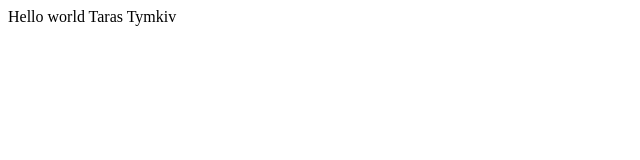
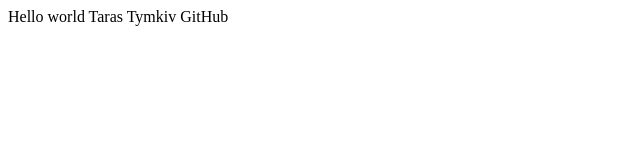
Before and after one commit to TarasProject/testExportGitHub, a plain HTML site: page index.html in a window 1280 px wide. Shown: the full height of the page, 0-640 px from the left. Drawn offline with Linux system fonts and the light colour scheme.

Commit message:
Update index.html on github

```diff
--- a/index.html
+++ b/index.html
@@ -11,6 +11,7 @@
 <body>
   Hello world
   Taras Tymkiv
+  GitHub
   <script src="script.js"></script>
 
   <!--
```
